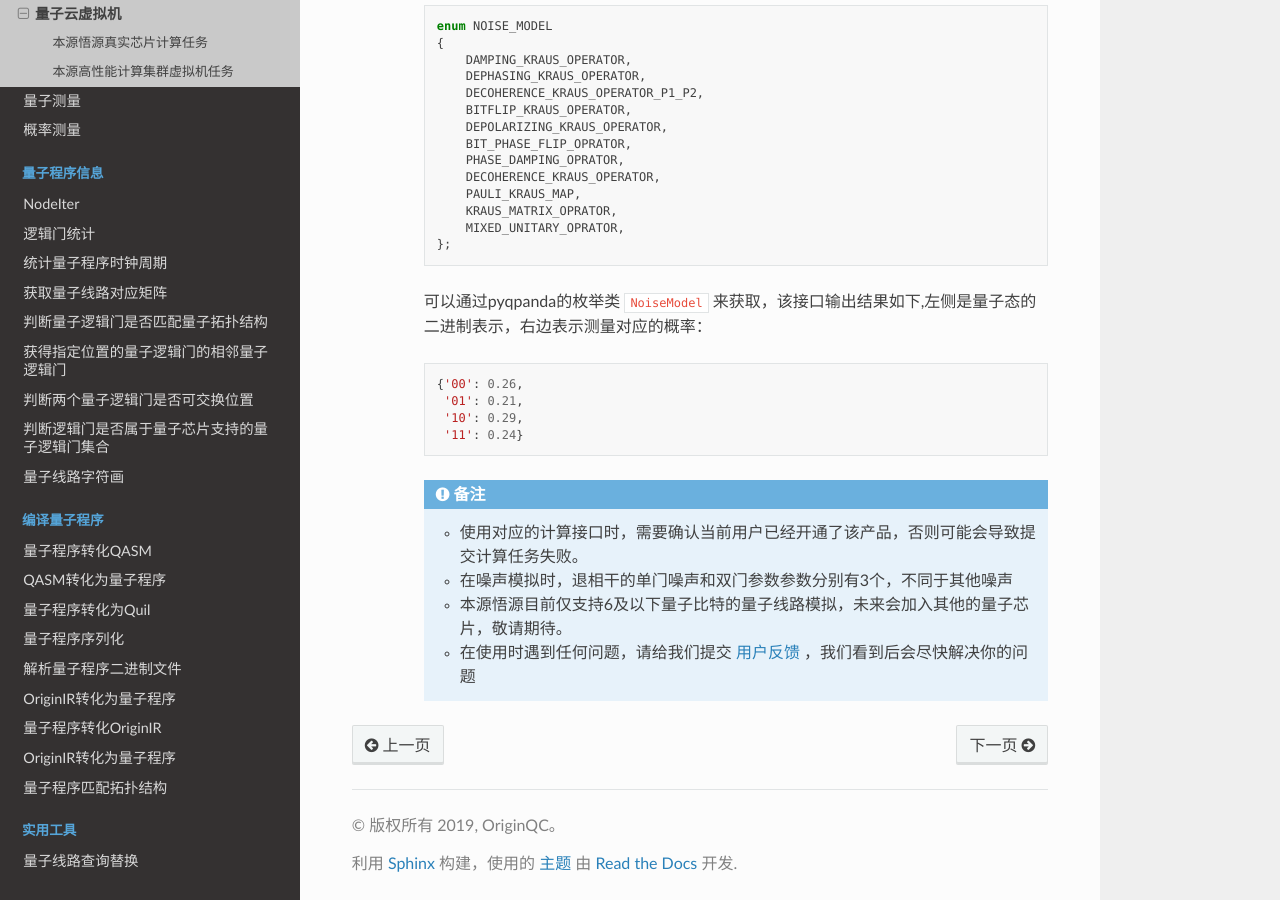
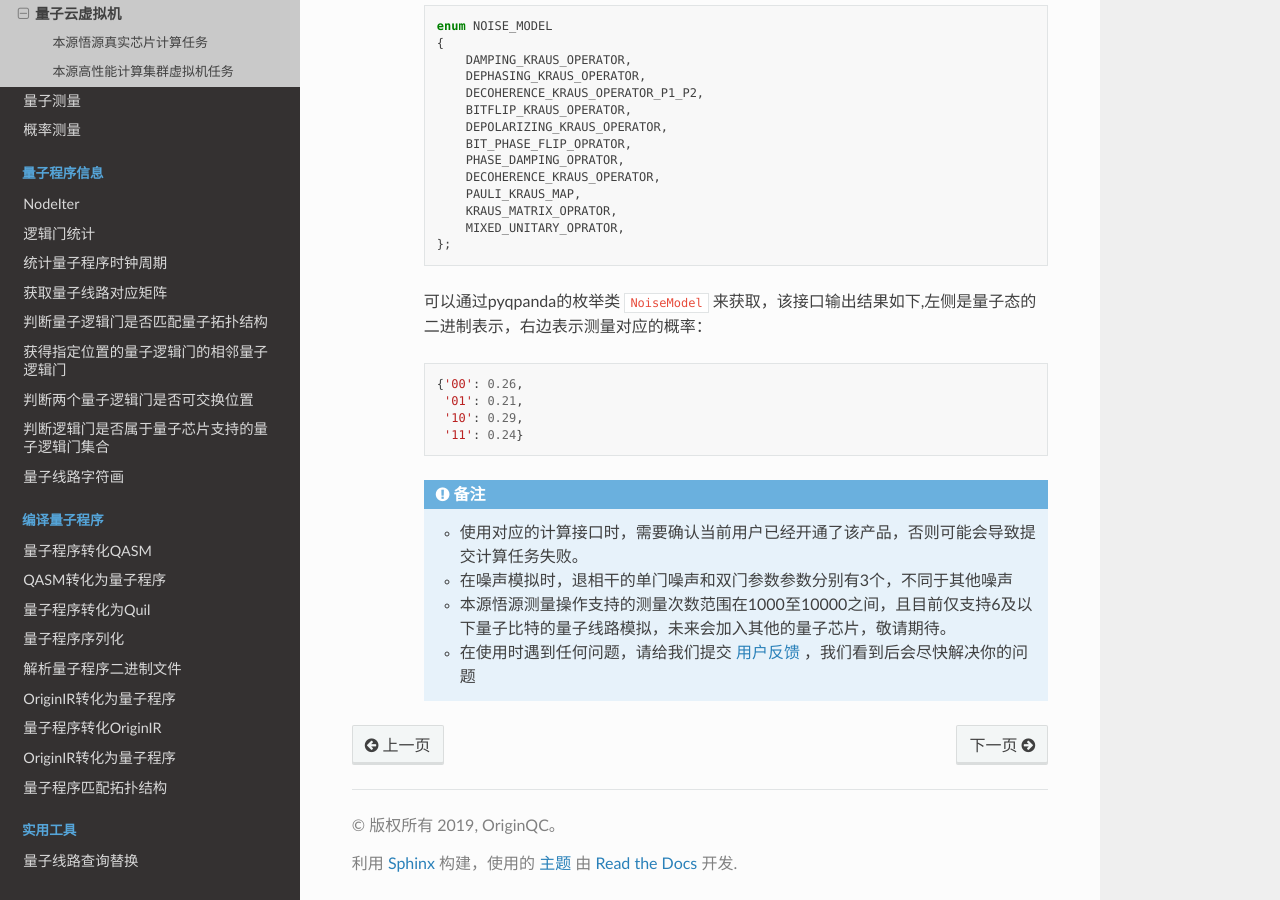
Before and after one commit to OriginQ/pyQPanda-Toturial, a Sphinx documentation site: the page built from source/QCloudMachine.rst, in a window 1280 px wide and 900 px high, scrolled down 4399 px. Built offline with Sphinx 7.4.7 and the Read the Docs theme 2.0.0, drawn with Linux system fonts in a browser that asks for light colours; pages that are not in the unit, such as notebooks, are missing from menus.

Commit message:
Update QCloudMachine.rst

```diff
--- a/source/QCloudMachine.rst
+++ b/source/QCloudMachine.rst
@@ -60,7 +60,7 @@
                         .insert(RX(qlist[1], PI / 4))\
 
         # 调用真实芯片计算接口，需要量子程序和测量次数两个参数
-        result = QCM.real_chip_measure(measure_prog, 100)
+        result = QCM.real_chip_measure(measure_prog, 1000)
         print(result)
 
         QCM.finalize()
@@ -196,5 +196,5 @@
         .. note::
             - 使用对应的计算接口时，需要确认当前用户已经开通了该产品，否则可能会导致提交计算任务失败。
             - 在噪声模拟时，退相干的单门噪声和双门参数参数分别有3个，不同于其他噪声
-            - 本源悟源目前仅支持6及以下量子比特的量子线路模拟，未来会加入其他的量子芯片，敬请期待。
+            - 本源悟源测量操作支持的测量次数范围在1000至10000之间，且目前仅支持6及以下量子比特的量子线路模拟，未来会加入其他的量子芯片，敬请期待。
             - 在使用时遇到任何问题，请给我们提交 `用户反馈 <https://qcloud.qubitonline.cn/userFeedback>`_ ，我们看到后会尽快解决你的问题
```
